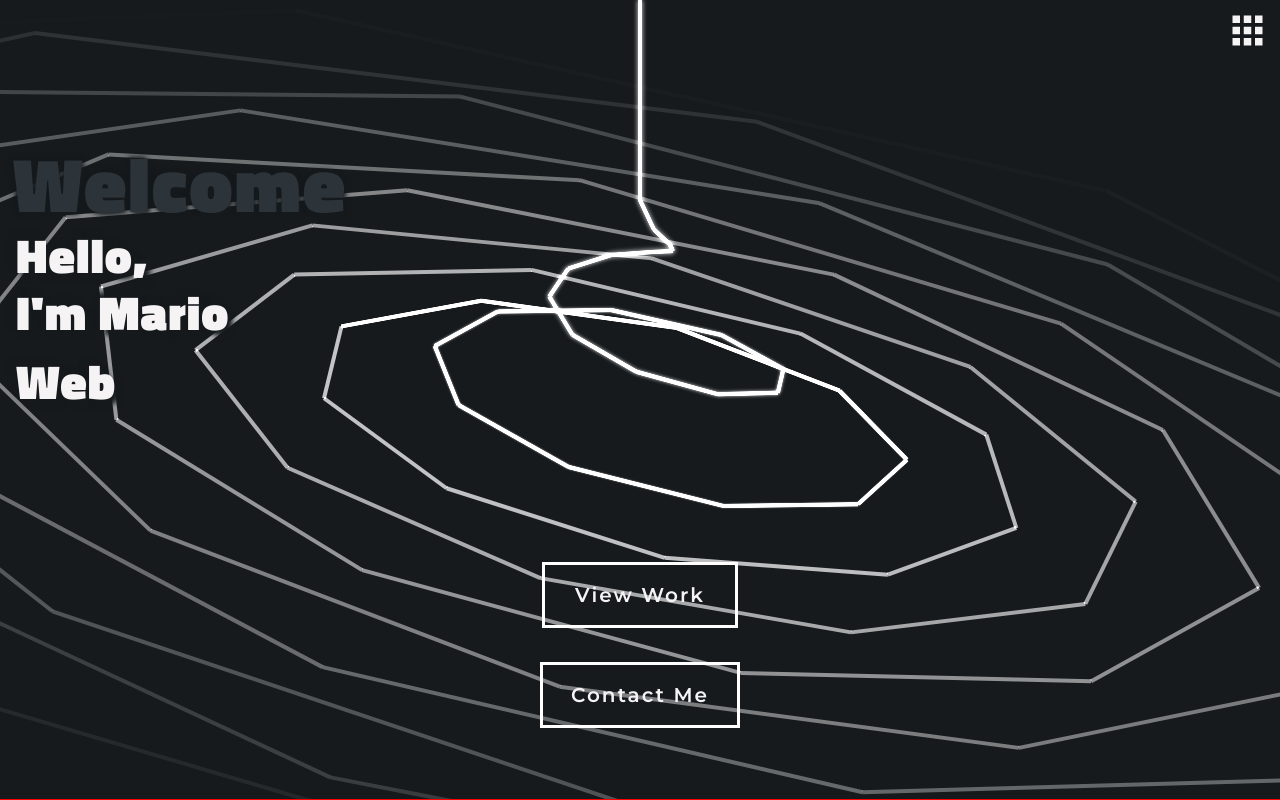
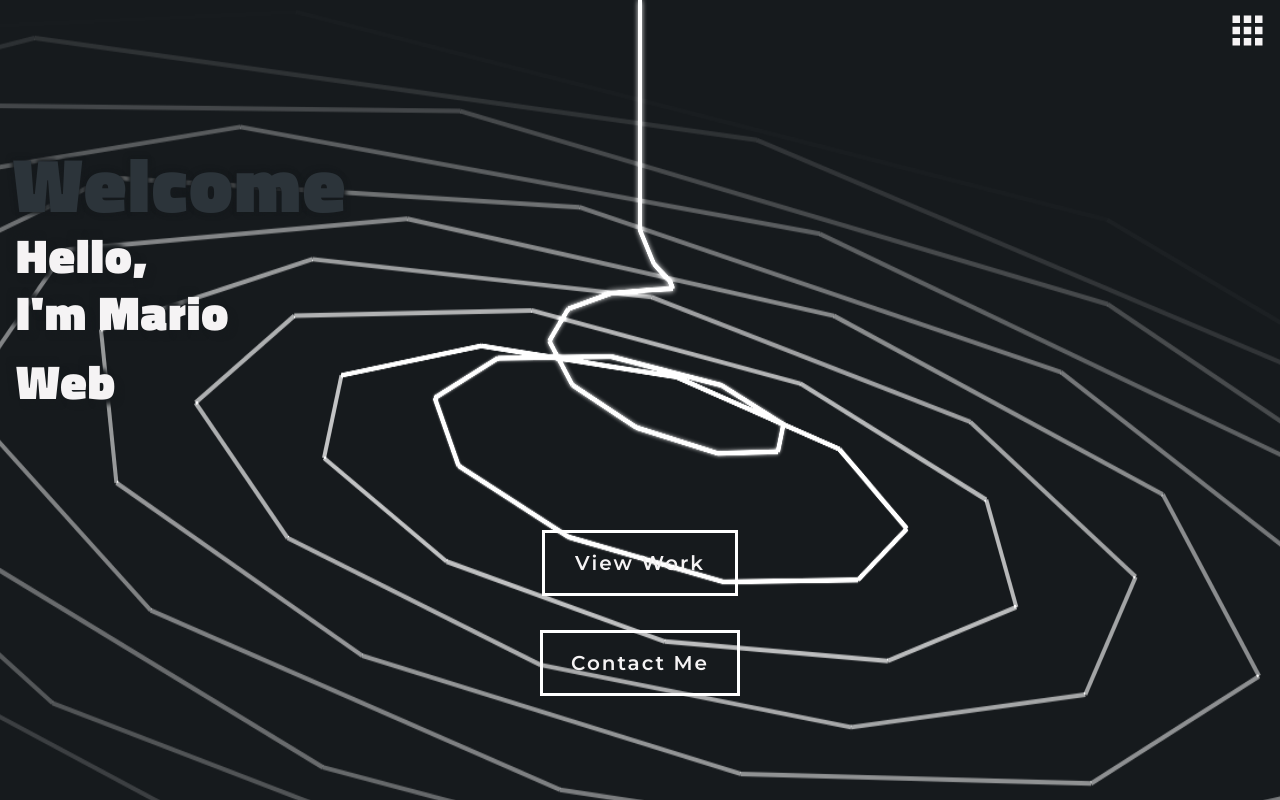
Before and after one commit to Rio0628/portfolio-website, a React (Create React App) app: page / in a window 1280 px wide. Built offline with nearby package versions, Linux system fonts and the light colour scheme.

Commit message:
Fixed Styling of homeView

```diff
--- a/src/index.css
+++ b/src/index.css
@@ -155,7 +155,7 @@ body {
 .homeView, .aboutView, .skillsView, .workView, .contactView {
   position: relative;
   width: 100%;
-  height: 100%;
+  height: 115%;
   display: flex;
   flex-direction: column;
   outline: 1px solid red;
@@ -222,7 +222,7 @@ body {
 
 .homeViewBtns {
   position: relative;
-  bottom: 7rem;
+  bottom: 9rem;
   height: 10rem;
   display: flex;
   flex-direction: column;
```
